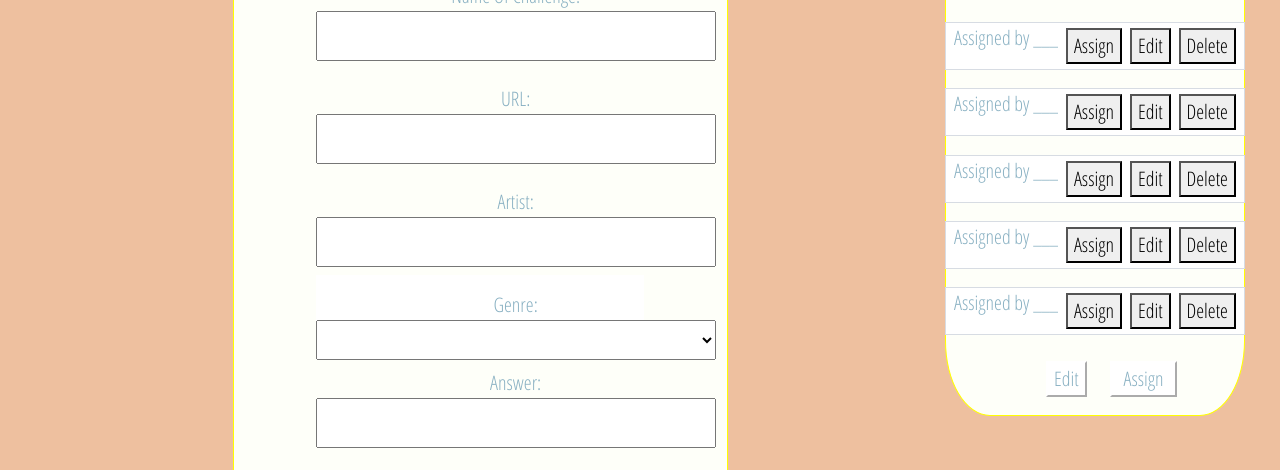
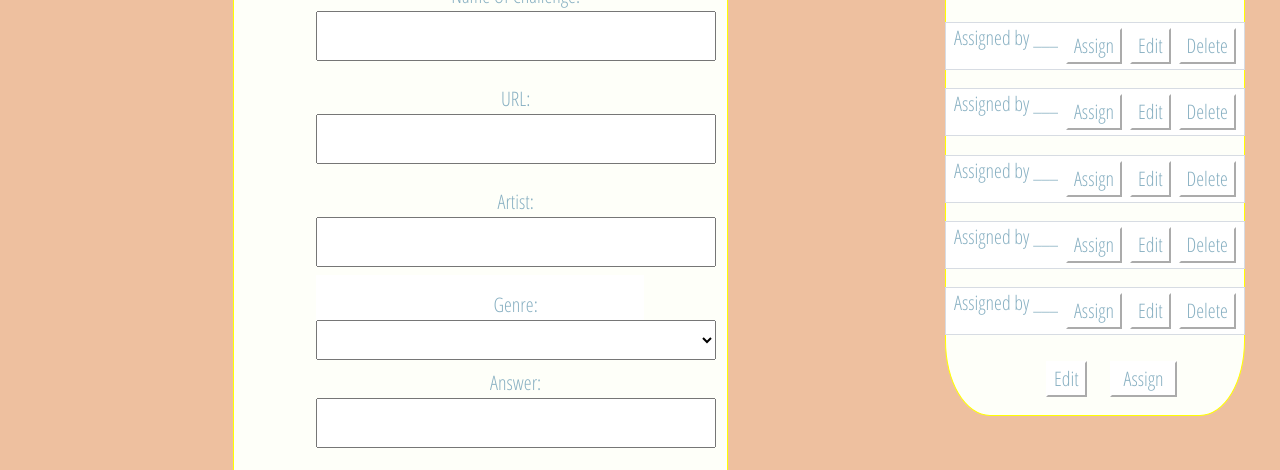
Before and after one commit to googlekishorsubedi/quizmic, a plain HTML site: page public/html/create.html in a window 1280 px wide. Shown: the part 314-784 px from the top of the page. Drawn offline with nearby package versions, Linux system fonts and the light colour scheme; no server answers.

Commit message:
changes to assign, edit and delte

```diff
--- a/public/css/create.css
+++ b/public/css/create.css
@@ -198,7 +198,7 @@ aside{
   overflow: scroll;
   width: 500px;
   height: 350px;
-    color: #88B0C2;
+  color: #88B0C2;
   display: flex;
   flex-direction: column;
   justify-content: space-evenly;
@@ -224,3 +224,26 @@ aside{
   font-size: 20px;
 
 }
+.assignButton{
+  font-family: 'Open Sans Condensed', sans-serif !important;
+  color: #88B0C2;
+  background-color: white;
+  border-color: white;
+
+
+}
+
+.editButton{
+  font-family: 'Open Sans Condensed', sans-serif !important;
+  color: #88B0C2;
+  background-color: white;
+  border-color: white;
+}
+
+.deleteButton{
+
+  font-family: 'Open Sans Condensed', sans-serif !important;
+  color: #88B0C2;
+  background-color: white;
+  border-color: white;
+}
```
